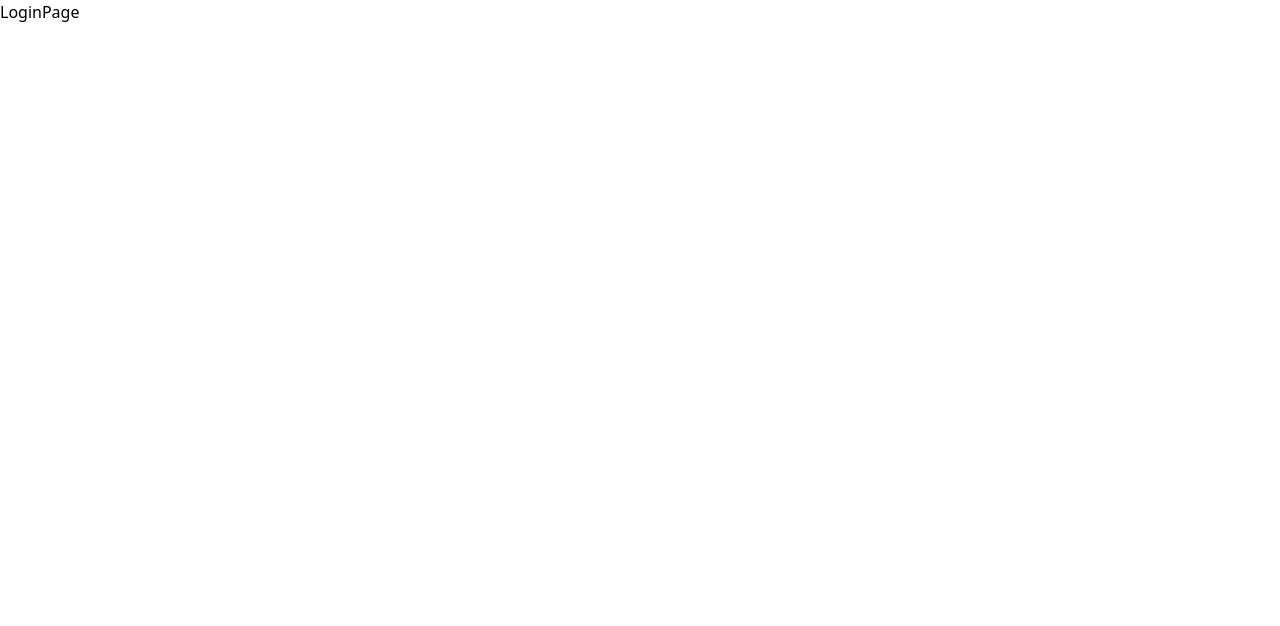
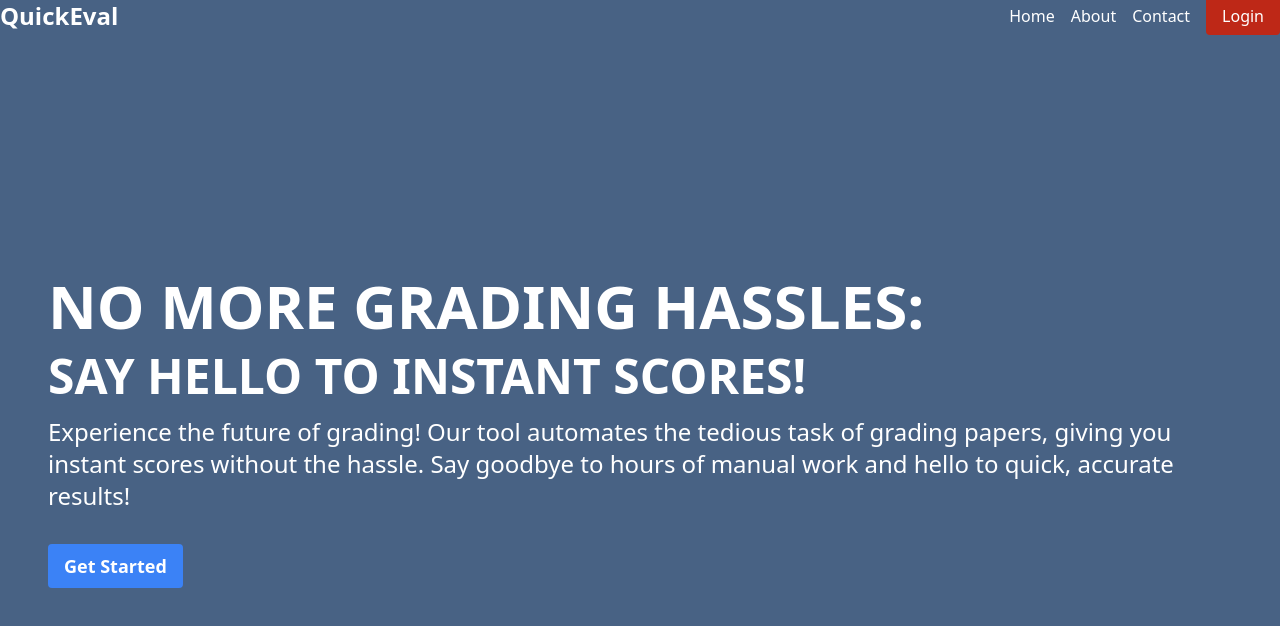
Before and after one commit to Project-SCE/QuickEval, a React (Vite) app in the folder client/: page / in a window 1280 px wide. Shown: the top 626 px of the page. Built offline with nearby package versions, Linux system fonts and the light colour scheme.

Commit message:
landing page

```diff
--- a/client/src/App.jsx
+++ b/client/src/App.jsx
@@ -1,12 +1,14 @@
 import React from 'react';
 import { BrowserRouter as Router, Routes, Route } from 'react-router-dom';
-import LoginPage from './pages/LoginPage'; // Adjust the import path as necessary
+import Landing from './components/Landing'; // Adjust the import path as necessary
+import LoginPage from './pages/LoginPage';
 
 function App() {
   return (
     <Router>
       <Routes>
-        <Route path="/" element={<LoginPage />} />  // Login page at root
+        <Route path="/" element={<Landing />} />  // Now LandingPage is at root
+        <Route path="/login" element={<LoginPage />} />
       </Routes>
     </Router>
   );
--- /dev/null
+++ b/client/src/components/Landing.jsx
@@ -0,0 +1,20 @@
+import React from 'react';
+import Navbar from './Navbar';
+// Import any other components you may have
+
+const Landing = () => {
+  return (
+    <div className="min-h-screen" style={{ backgroundColor: '#486284' }}>
+      <Navbar />
+      <div className="flex flex-col justify-center items-start p-12 text-white h-screen">
+        <h1 className="text-6xl font-bold mb-4">NO MORE GRADING HASSLES:</h1>
+        <h2 className="text-5xl font-bold mb-4">SAY HELLO TO INSTANT SCORES!</h2>
+        <p className="text-2xl mb-8">Experience the future of grading! Our tool automates the tedious task of grading papers, giving you instant scores without the hassle. Say goodbye to hours of manual work and hello to quick, accurate results!</p>
+        <button className="bg-blue-500 hover:bg-blue-600 text-white font-bold py-2 px-4 rounded text-lg">Get Started</button>
+      </div>
+      {/* Add other sections/components here */}
+    </div>
+  );
+};
+
+export default Landing;
--- /dev/null
+++ b/client/src/components/Navbar.jsx
@@ -0,0 +1,18 @@
+import React from 'react';
+import { Link } from 'react-router-dom';
+
+const Navbar = () => {
+  return (
+    <nav className="flex justify-between items-center" style={{ backgroundColor: '#486284' }}>
+      <div className="text-2xl font-bold text-white">QuickEval</div>
+      <div className="space-x-4">
+        <Link to="/" className="text-white hover:text-gray-300">Home</Link>
+        <Link to="/about" className="text-white hover:text-gray-300">About</Link>
+        <Link to="/contact" className="text-white hover:text-gray-300">Contact</Link>
+        <Link to="/login" className="bg-[#BE2817] text-white px-4 py-2 rounded hover:bg-red-700 transition duration-300">Login</Link>
+      </div>
+    </nav>
+  );
+};
+
+export default Navbar;
```
Also changed, not shown: 1 other file (tests, documents, lock files or other folders).
